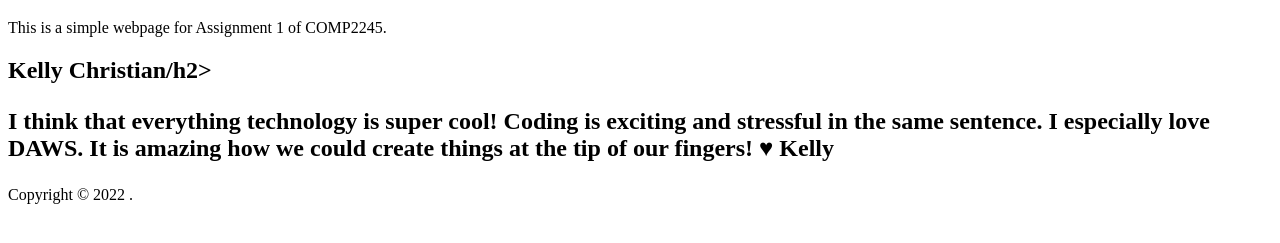
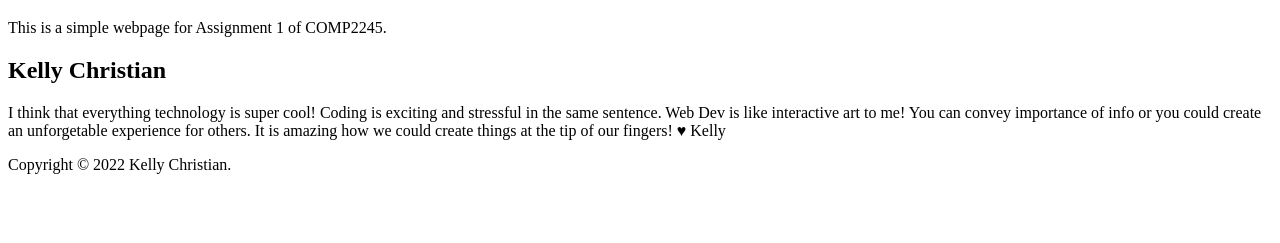
Before and after one commit to kellyandra/comp2245-assignment1, a plain HTML site: page index.html in a window 1280 px wide. Shown: the part 61-304 px from the top of the page. Drawn offline with Linux system fonts and the light colour scheme.

Commit message:
Updated Index file

```diff
--- a/index.html
+++ b/index.html
@@ -1,6 +1,8 @@
 <!DOCTYPE html>
 <html lang="en">
 <head>
+    <link href="styles.css"
+rel="stylesheet" type="text/css">
 <meta charset="UTF-8">
 <meta name="viewport" content="width=devicewidth,
 initial-scale=1.0">
@@ -14,14 +16,16 @@ initial-scale=1.0">
 webpage for Assignment 1 of COMP2245.</p>
 </header>
 <main>
-<h2>Kelly Christian/h2>
+<h2>Kelly Christian </h2>
 <p>I think that everything technology is super cool!
     Coding is exciting and stressful in the same sentence.
-    I especially love DAWS. It is amazing how we could create things at the tip of our fingers!
+    Web Dev is like interactive art to me!
+    You can convey importance of info or you could create an unforgetable experience for others.
+    It is amazing how we could create things at the tip of our fingers!
     ♥ Kelly</p>
 </main>
 <footer>
-    <p>Copyright &copy; 2022 <Kelly Christian>.</p>
+    <p>Copyright &copy; 2022 Kelly Christian.</p>
     </footer>
     </body>
     </html>
```
